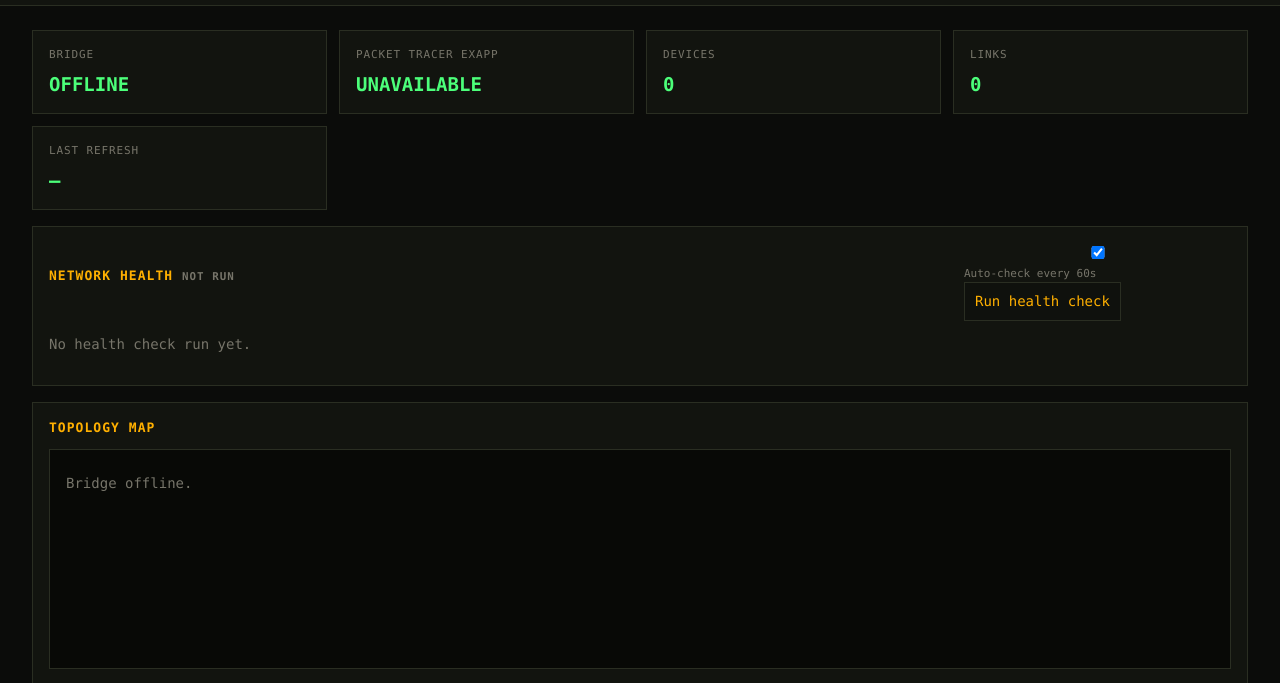
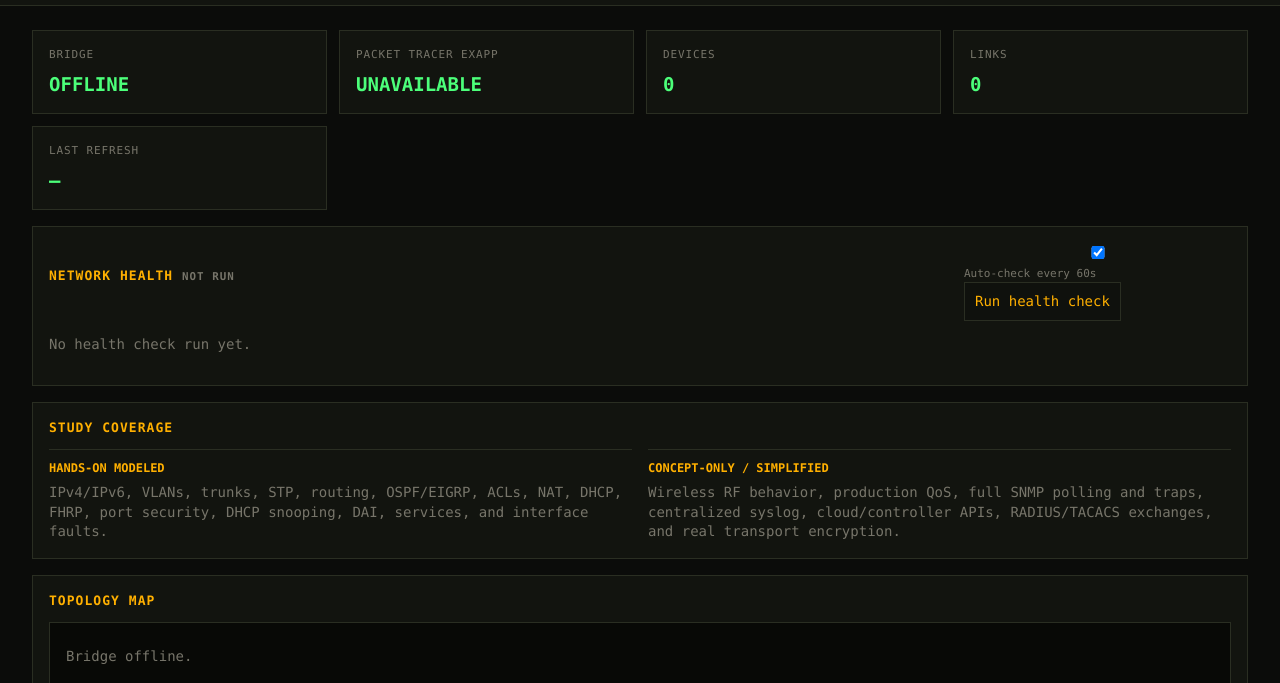
Before and after one commit to Anthonydcobb/Time_To_Live, a website built with Vite: page pt-dashboard.html in a window 1280 px wide. Shown: the part 99-782 px from the top of the page. Built offline with nearby package versions, Linux system fonts and the light colour scheme; no server answers.

Commit message:
Expose CCNA study coverage in dashboard

```diff
--- a/pt-dashboard.html
+++ b/pt-dashboard.html
@@ -26,6 +26,7 @@
         <div class="status-card"><span>Last refresh</span><strong id="last-refresh">—</strong></div>
       </section>
       <section class="panel health-panel"><div class="panel-heading"><h2>Network health <small id="health-summary" class="muted">Not run</small></h2><span><label class="health-toggle"><input id="auto-health" type="checkbox" checked /> Auto-check every 60s</label> <button id="health-check">Run health check</button></span></div><div id="health-results"><p class="muted">No health check run yet.</p></div></section>
+      <section class="panel coverage-panel"><h2>Study coverage</h2><div class="coverage-grid"><div><h3>Hands-on modeled</h3><p>IPv4/IPv6, VLANs, trunks, STP, routing, OSPF/EIGRP, ACLs, NAT, DHCP, FHRP, port security, DHCP snooping, DAI, services, and interface faults.</p></div><div><h3>Concept-only / simplified</h3><p>Wireless RF behavior, production QoS, full SNMP polling and traps, centralized syslog, cloud/controller APIs, RADIUS/TACACS exchanges, and real transport encryption.</p></div></div></section>
       <section class="panel topology-panel"><h2>Topology map</h2><div id="topology-map" class="topology-map"><p class="muted">Loading…</p></div></section>
       <section class="grid">
         <article class="panel"><h2>Live topology</h2><div id="devices" class="devices"><p class="muted">Loading…</p></div></article>
--- a/src/web/pt-dashboard.css
+++ b/src/web/pt-dashboard.css
@@ -24,6 +24,7 @@ h2 { margin:0 0 12px; color:var(--amber); font-size:13px; text-transform:upperca
 pre { min-height:180px; max-height:420px; overflow:auto; margin:16px 0 0; padding:14px; background:#080906; border:1px solid var(--line); white-space:pre-wrap; }
 .topology-panel, .history-panel { margin-top:16px; }
 .health-panel { margin-top:16px; } .panel-heading { display:flex; align-items:center; justify-content:space-between; gap:12px; }
+.coverage-panel { margin-top:16px; } .coverage-grid { display:grid; grid-template-columns:1fr 1fr; gap:16px; } .coverage-grid > div { border-top:1px solid var(--line); padding-top:10px; } .coverage-grid h3 { margin:0 0 6px; color:var(--amber); font-size:12px; text-transform:uppercase; } .coverage-grid p { margin:0; color:var(--dim); }
 .health-row { display:flex; justify-content:space-between; gap:12px; padding:9px 0; border-top:1px solid var(--line); }
 .health-row:first-child { border-top:0; } .health-pass { color:var(--green); } .health-fail { color:var(--red); }
 .health-evidence { margin-top:6px; color:var(--dim); font-size:11px; } .health-evidence summary { cursor:pointer; color:var(--amber); } .health-evidence pre { min-height:0; max-height:180px; margin:6px 0 0; padding:8px; font-size:11px; }
@@ -44,4 +45,4 @@ pre { min-height:180px; max-height:420px; overflow:auto; margin:16px 0 0; paddin
 .svg-caption { fill:var(--dim); font:10px ui-monospace,Consolas,monospace; text-anchor:middle; letter-spacing:2px; }
 .history-row { display:grid; grid-template-columns:160px 1fr auto; gap:12px; padding:9px 0; border-top:1px solid var(--line); }
 .history-row:first-child { border-top:0; } .history-command { color:var(--amber); } .history-status { color:var(--green); }
-@media (max-width:800px) { .header { display:block; } .controls { margin-top:16px; } .status-row, .grid { grid-template-columns:1fr 1fr; } main { padding:16px; } }
+@media (max-width:800px) { .header { display:block; } .controls { margin-top:16px; } .status-row, .grid, .coverage-grid { grid-template-columns:1fr 1fr; } main { padding:16px; } }
```
